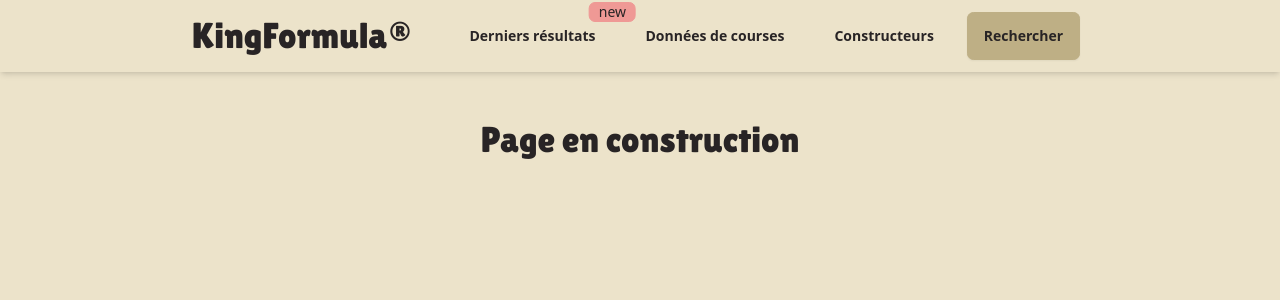
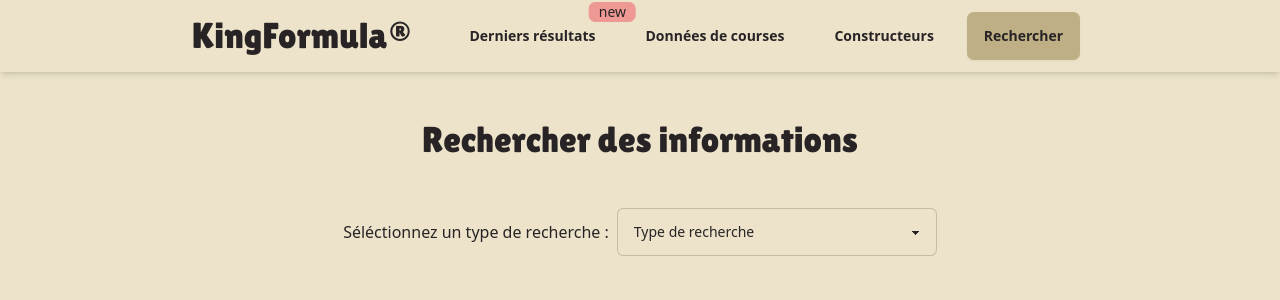
Before and after one commit to Noch22/KingFormula, a React (Vite) app: page /search in a window 1280 px wide. Shown: the top 300 px of the page. Built offline with nearby package versions, Linux system fonts and the light colour scheme.

Commit message:
adding search options

```diff
--- a/src/fetching/FetchPit.jsx
+++ b/src/fetching/FetchPit.jsx
@@ -29,7 +29,6 @@
         setResultat(pitStopsByDriver);
         setFullData(data.MRData.RaceTable);
         setIsLoading(false);
-        console.log(pitStopsByDriver);
       })
       .catch((error) => {
         console.error("Error fetching data:", error);
--- a/src/fetching/FetchSearch.jsx
+++ b/src/fetching/FetchSearch.jsx
@@ -91,19 +91,22 @@
     <div className="overflow-x-auto w-5/6 place-content-center">
       <div className="overflow-x-auto">
         <div className="form">
-          <div className="flex justify-center w-full">
-            <label htmlFor="nom">Nom du pilote</label>
-            <input
-              type="text"
-              placeholder="Type here"
-              className="input input-bordered w-full max-w-xs"
-              value={piloteNom}
-              onChange={(e) => setPiloteNom(e.target.value)} // Update piloteNom state
-              required={true}
-            />
-            <button className="btn" onClick={handleSearch}>
-              Chercher
-            </button>
+          <div className="flex justify-center w-full items-center gap-2">
+            <label htmlFor="type">Séléctionnez un type de recherche :</label>
+            <select
+              name="type"
+              className="select select-bordered w-full max-w-xs"
+            >
+              <option disabled selected>
+                Type de recherche
+              </option>
+              <option>Pilote</option>
+              <option>Écurie</option>
+              <option>Circuit</option>
+              <option>Année</option>
+              <option>Course</option>
+              <option>Classement</option>
+            </select>
           </div>
           {/* Display no results only if a search was made and there's no result */}
           {searched && resultat.length === 0 && !isLoading && (
--- a/src/pages/search.jsx
+++ b/src/pages/search.jsx
@@ -6,8 +6,11 @@
   return (
     <>
       <Header active="search" />
-      <main className="w-full flex justify-center items-center">
-        <h1 className="font-king-font text-4xl p-12">Page en construction</h1>
+      <main className="w-full flex flex-col justify-center items-center">
+        <h1 className="font-king-font text-4xl p-12">
+          Rechercher des informations
+        </h1>
+        <Fetchsearch />
       </main>
     </>
   );
```
